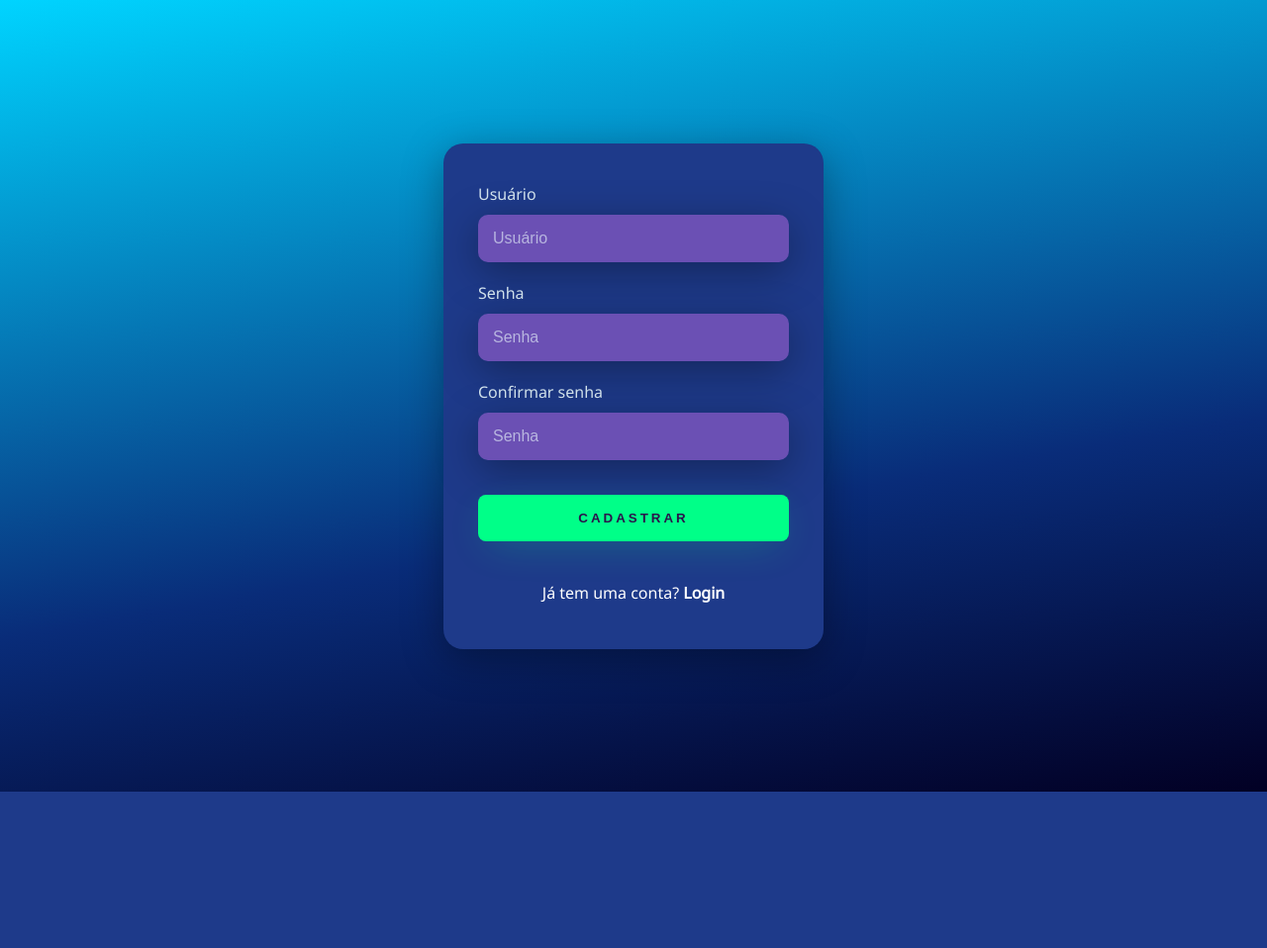
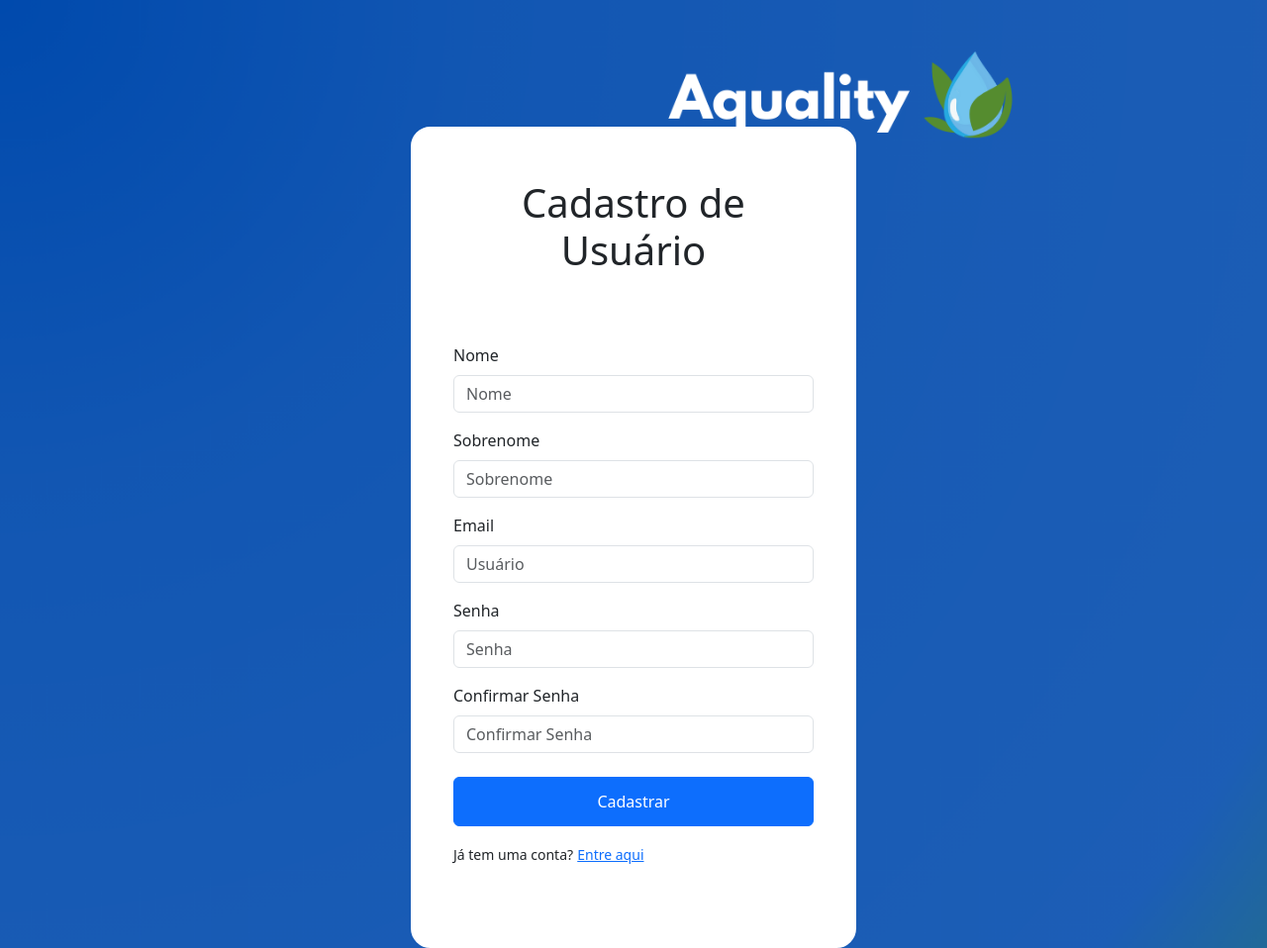
Before and after one commit to aqualitytcc/aqualityTCC2025, a PHP site: page /html/cadastro.html in a window 1280 px wide. Shown: the whole page at 99% size. Before the commit the page ends 800 px from the top, so only its background shows below. Run offline with PHP 8.4, Linux system fonts and the light colour scheme.

Commit message:
mudei coisa pra caralho ai

```diff
--- a/website/css/estilo.css
+++ b/website/css/estilo.css
@@ -14,3 +14,8 @@
 .roxo{
   color: #2b134b;
 }
+
+.registre{
+  font-size: 14px;
+  line-height: 16px;
+}
--- a/website/html/cadastro.html
+++ b/website/html/cadastro.html
@@ -1,48 +1,41 @@
 <!DOCTYPE html>
 <html lang="pt-br">
 <head>
-    <!-- Utilizaremos de CSS, HTML e JS -->
     <meta charset="UTF-8">
     <meta name="viewport" content="width=device-width, initial-scale=1.0">
-    <title>Tela de Login</title>
-    <!-- Isso será incorporado no projeto mais tarde -->
-     <link
-     rel="stylesheet"
-     href="../css/style.css"
-     >
+    <title>Login</title>
+    <link rel="stylesheet" href="../css/estilo.css">
+    <link href="https://cdn.jsdelivr.net/npm/bootstrap@5.3.5/dist/css/bootstrap.min.css" rel="stylesheet" integrity="sha384-SgOJa3DmI69IUzQ2PVdRZhwQ+dy64/BUtbMJw1MZ8t5HZApcHrRKUc4W0kG879m7" crossorigin="anonymous">
+    <script src="https://cdn.jsdelivr.net/npm/bootstrap@5.3.5/dist/js/bootstrap.bundle.min.js" integrity="sha384-k6d4wzSIapyDyv1kpU366/PK5hCdSbCRGRCMv+eplOQJWyd1fbcAu9OCUj5zNLiq" crossorigin="anonymous"></script>
 </head>
-<body>
-    <div class="main-login">
+<body style="background-image: url(../imagens/CapaAqualityLogin.png); background-size: cover;">
 
-        <div class="right-login">
-
-            <div class="card-login">
-
-                <div class="textfield">
-                    <label for="usuario">Usuário</label>
-                    <input type="text" name="usuario" placeholder="Usuário">
+    <form>
+            <div style="width: 450px; border-style: solid; border-color: white; border-radius: 20px; padding: 50px 40px 80px; margin-top: 10%;;" class="container bg-white ">
+                <h1 class="text-center" style="margin-bottom: 70px;">Cadastro de Usuário</h1>
+                <div class="mb-3">
+                    <label class="form-label">Nome</label><br>
+                    <input type="text" class="form-control" name="user" placeholder="Nome">
                 </div>
-
-                <div class="textfield">
-                    <label for="senha">Senha</label>
-                    <input type="password" name="senha" placeholder="Senha">
-
+                <div class="mb-3">
+                    <label class="form-label">Sobrenome</label><br>
+                    <input type="text" class="form-control" name="user" placeholder="Sobrenome">
                 </div>
-                <div class="textfield">
-                    <label for="senha">Confirmar senha</label>
-                    <input type="password" name="senha" placeholder="Senha">
-
+                <div class="mb-3">
+                    <label class="form-label">Email</label><br>
+                    <input type="text" class="form-control" name="user" placeholder="Usuário">
                 </div>
-
-                <button type="submit" class="btn-login">Cadastrar</button>
-                <div class="register-link">
-                    <p>Já tem uma conta? <a href="login.html" class="ancora">Login</a> </p>
+                <div class="mb-3">
+                    <label class="form-label">Senha</label><br>
+                    <input type="password" class="form-control" name="senha" placeholder="Senha">
                 </div>
-
+                <div class="mb-3">
+                    <label class="form-label">Confirmar Senha</label><br>
+                    <input type="password" class="form-control" name="senha" placeholder="Confirmar Senha"><br>
+                    <input type="button" style="width: 100%; height: 50px;" class="btn btn-primary" value="Cadastrar">
+                </div>
+                <label class="registre">Já tem uma conta?</label> <a class="registre" href="../html/login.html">Entre aqui</a>
             </div>
-        </div>
-
-    </div>
-
+    </form>
 </body>
 </html>
```
Also changed, not shown: website/html/login.html (+18 -41 lines), website/AqualityTCC/AqualityTCC/imagens/Capa Aquality.png (added), website/AqualityTCC/AqualityTCC/imagens/CapaAqualityLogin.png (added), website/AqualityTCC/AqualityTCC/imagens/Cópia de Logo Aquality.png (added), website/AqualityTCC/AqualityTCC/imagens/Cópia_de_Logo_Aquality_Sem_Fundo.png (added), website/AqualityTCC/AqualityTCC/imagens/FundoLoginruim.png (added), website/AqualityTCC/AqualityTCC/imagens/b93b56c4-844e-4946-b152-c90a35c92e28.PNG (added), website/AqualityTCC/AqualityTCC/imagens/fundologin - Copia.jpeg (added), website/AqualityTCC/AqualityTCC/imagens/fundologin.png (added), website/AqualityTCC/AqualityTCC/imagens/mundo.png (added), website/imagens/CapaAqualityLogin.png (added), website/imagens/FundoLoginfoda.png (added).
